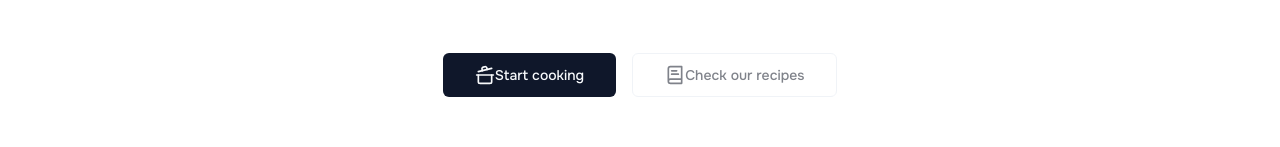
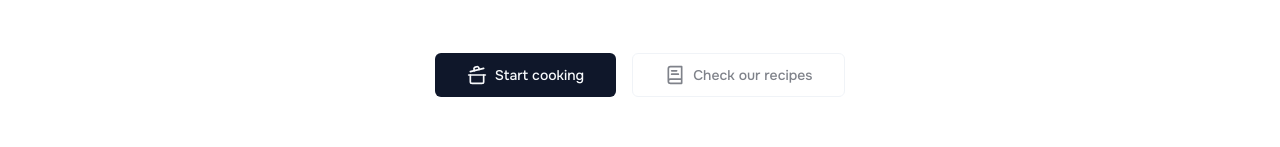
Before and after one commit to rubenpachecomatas/cook-svg, a Next.js app: page / in a window 1280 px wide. Shown: the part 171-318 px from the top of the page. Built offline with nearby package versions, Linux system fonts and the light colour scheme.

Commit message:
Add favicon

```diff
--- a/app/layout.tsx
+++ b/app/layout.tsx
@@ -17,12 +17,10 @@ export default function RootLayout({
 }>) {
   return (
     <html lang="en">
-      <body
-        className={cn(
-          onest.className,
-          "h-screen flex flex-col"
-        )}
-      >
+      <head>
+        <link rel="icon" href="/favicon.svg" sizes="any" />
+      </head>
+      <body className={cn(onest.className, "h-screen flex flex-col")}>
         {children}
       </body>
     </html>
--- a/app/page.tsx
+++ b/app/page.tsx
@@ -15,13 +15,13 @@ export default function Home() {
           </h2>
           <div className="flex flex-col gap-4 sm:flex-row">
             <Link href="/kitchen" className="flex items-center gap-2">
-              <Button className="w-full" size="lg">
+              <Button className="w-full flex items-center gap-2" size="lg">
                 <CookingPotIcon className="size-5" />
                 <span className="text-md">Start cooking</span>
               </Button>
             </Link>
             <Link href="/kitchen" className="flex items-center gap-2">
-              <Button className="w-full" disabled variant="outline" size="lg">
+              <Button className="w-full flex items-center gap-2" disabled variant="outline" size="lg">
                 <BookText className="size-5" />
                 <span className="text-md">Check our recipes</span>
               </Button>
```
Also changed, not shown: public/favicon.svg (added).
